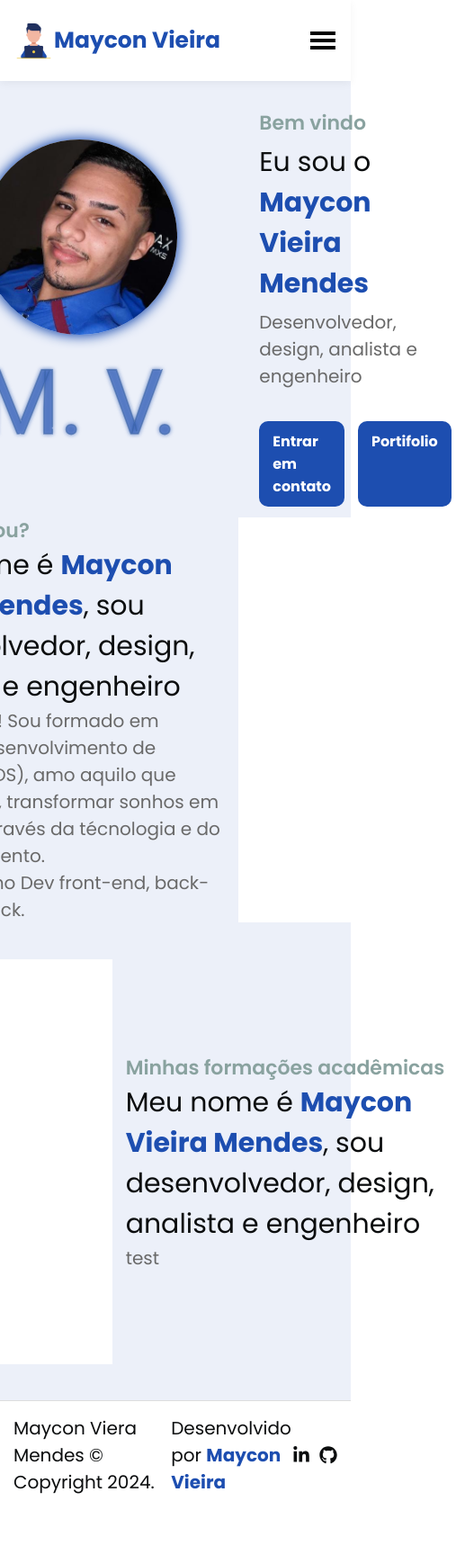
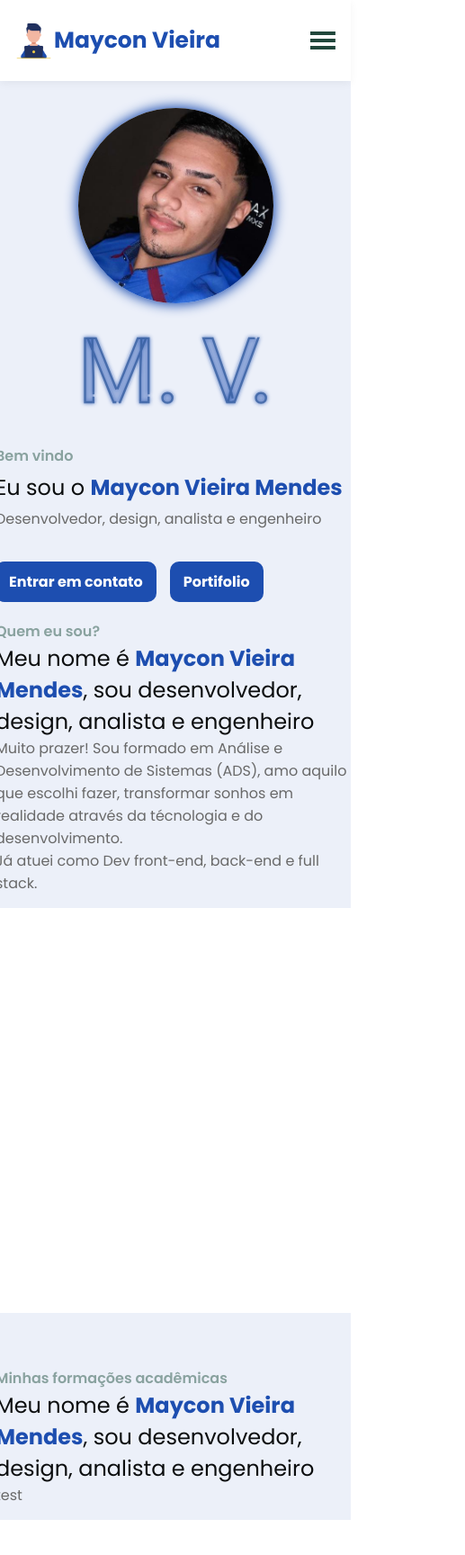
Before and after one commit to MayconVMendes/portfolio, a React (Vite) app: page / in a window 390 px wide. Shown: the top 1728 px of the page at 90% size, 517 px wide, since content can reach past the window. Before the commit the page ends 1676 px from the top, so only its background shows below. Built offline with nearby package versions, Linux system fonts and the light colour scheme.

Commit message:
feat: adding responsive to app

```diff
--- a/src/sass/_home.scss
+++ b/src/sass/_home.scss
@@ -9,10 +9,6 @@
     display: flex;
     align-items: center;
     justify-content: space-evenly;
-
-    @include desktopview {
-      max-width: 1200px;
-    }
 
     .animation {
       width: 400px;
@@ -123,9 +119,6 @@
     display: flex;
     align-items: center;
     gap: 15px;
-    @include desktopview {
-      max-width: 1200px;
-    }
     .boxImg {
       width: 40%;
       height: 450px;
@@ -156,3 +149,62 @@
     }
   }
 }
+
+@include mobileview {
+  .welcome {
+    .myPerson {
+      display: grid;
+
+      .animation {
+        width: auto;
+      }
+
+      .informations {
+        .hellou,
+        .area {
+          font-size: 16px;
+        }
+
+        .name {
+          font-size: 24px;
+        }
+      }
+    }
+    .iAm,
+    .qualifications {
+      display: grid;
+      padding: 10px 15px;
+
+      .boxImg,
+      .boxInfo {
+        width: 100%;
+      }
+
+      .boxInfo {
+        .who,
+        .text {
+          font-size: 16px;
+        }
+
+        .mv {
+          font-size: 24px;
+        }
+      }
+    }
+
+    .qualifications {
+      display: flex;
+      flex-direction: column-reverse;
+    }
+  }
+}
+
+@include desktopview {
+  .welcome {
+    .myPerson,
+    .iAm,
+    .qualifications {
+      max-width: 1200px;
+    }
+  }
+}
--- a/src/sass/base/_base.scss
+++ b/src/sass/base/_base.scss
@@ -62,12 +62,6 @@ body {
   }
 }
 
-@media only screen and (min-device-width: 280px) and (max-device-width: 1080px) {
-  .app-container::-webkit-scrollbar {
-    display: none;
-  }
-}
-
 ::-webkit-scrollbar {
   background-color: #fff;
   width: 0.5rem;
--- a/src/sass/components/_footer.scss
+++ b/src/sass/components/_footer.scss
@@ -15,9 +15,6 @@ footer {
     display: flex;
     align-items: center;
     justify-content: space-between;
-    @include desktopview {
-      max-width: 1200px;
-    }
 
     .info {
       display: flex;
@@ -71,3 +68,41 @@ footer {
     margin-left: 8px;
   }
 }
+
+@include mobileview {
+  footer {
+    .foo {
+      display: grid;
+      justify-content: center;
+      gap: 10px;
+      .info {
+        display: grid;
+        gap: 5px;
+
+        p {
+          font-size: 15px;
+
+          a {
+            position: unset;
+          }
+        }
+
+        .boxBottom {
+          margin: 0;
+        }
+      }
+
+      .icons {
+        justify-content: center;
+      }
+    }
+  }
+}
+
+@include desktopview {
+  footer {
+    .foo {
+      max-width: 1200px;
+    }
+  }
+}
--- a/src/sass/components/_header.scss
+++ b/src/sass/components/_header.scss
@@ -17,10 +17,6 @@ header {
     align-items: center;
     width: 100%;
 
-    @include desktopview {
-      max-width: 1200px;
-    }
-
     .titles a {
       color: var(--header-colorTitle);
       font-weight: bold;
@@ -28,12 +24,12 @@ header {
       align-items: center;
       text-decoration: none;
 
+      &::before {
+        display: none;
+      }
+
       h2 {
         font-size: 32px;
-
-        @include mobileview {
-          font-size: 25px;
-        }
       }
 
       img {
@@ -46,20 +42,8 @@ header {
       justify-content: end;
       cursor: pointer;
 
-      @include mobileview {
-        justify-content: left;
-      }
-
       svg {
         font-size: 20px;
-      }
-
-      .light {
-        color: var(--header-color);
-      }
-
-      .dark {
-        color: var(--header-color);
       }
     }
 
@@ -67,10 +51,6 @@ header {
       display: flex;
       gap: 15px;
       align-items: center;
-
-      @include mobileview {
-        display: none;
-      }
 
       li {
         display: block;
@@ -81,10 +61,6 @@ header {
 
   .menu {
     display: none;
-
-    @include mobileview {
-      display: block;
-    }
   }
 
   a {
@@ -116,6 +92,11 @@ header {
     }
   }
 
+  .light,
+  .dark {
+    color: var(--header-color);
+  }
+
   .bm-overlay {
     left: 0;
     top: 0;
@@ -134,3 +115,47 @@ header {
     font-size: 35px;
   }
 }
+
+@include mobileview {
+  header {
+    .container {
+      .titles a {
+        h2 {
+          font-size: 25px;
+        }
+      }
+
+      .mode {
+        justify-content: left;
+      }
+
+      .links {
+        display: none;
+      }
+    }
+
+    .menu {
+      display: block;
+
+      .bm-icon {
+        color: var(--header-color);
+      }
+
+      #react-burger-menu-btn {
+        max-width: 42px;
+        max-height: 42px;
+        left: unset !important;
+        right: 10px;
+        top: 23px !important;
+      }
+    }
+  }
+}
+
+@include desktopview {
+  header {
+    .container {
+      max-width: 1200px;
+    }
+  }
+}
```
